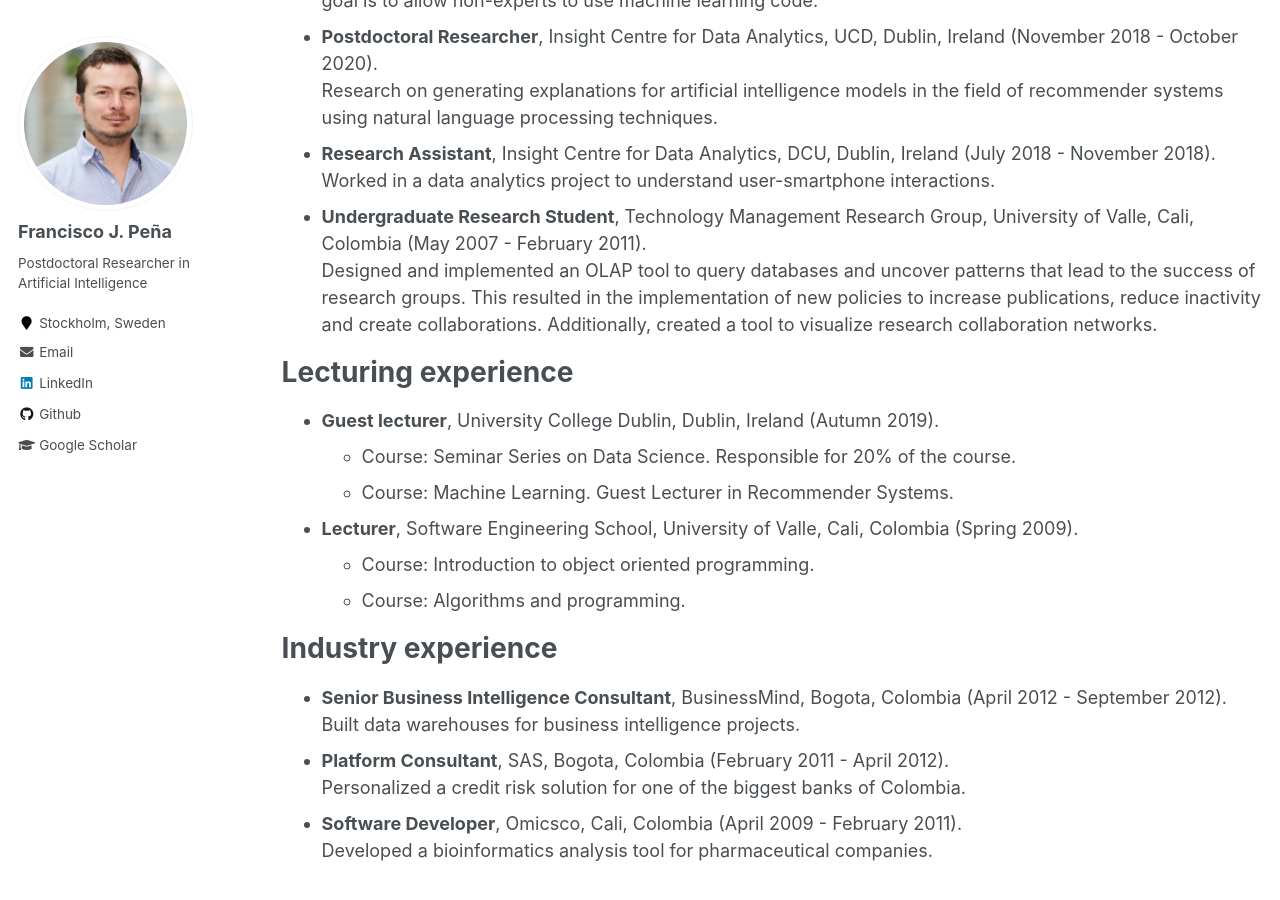
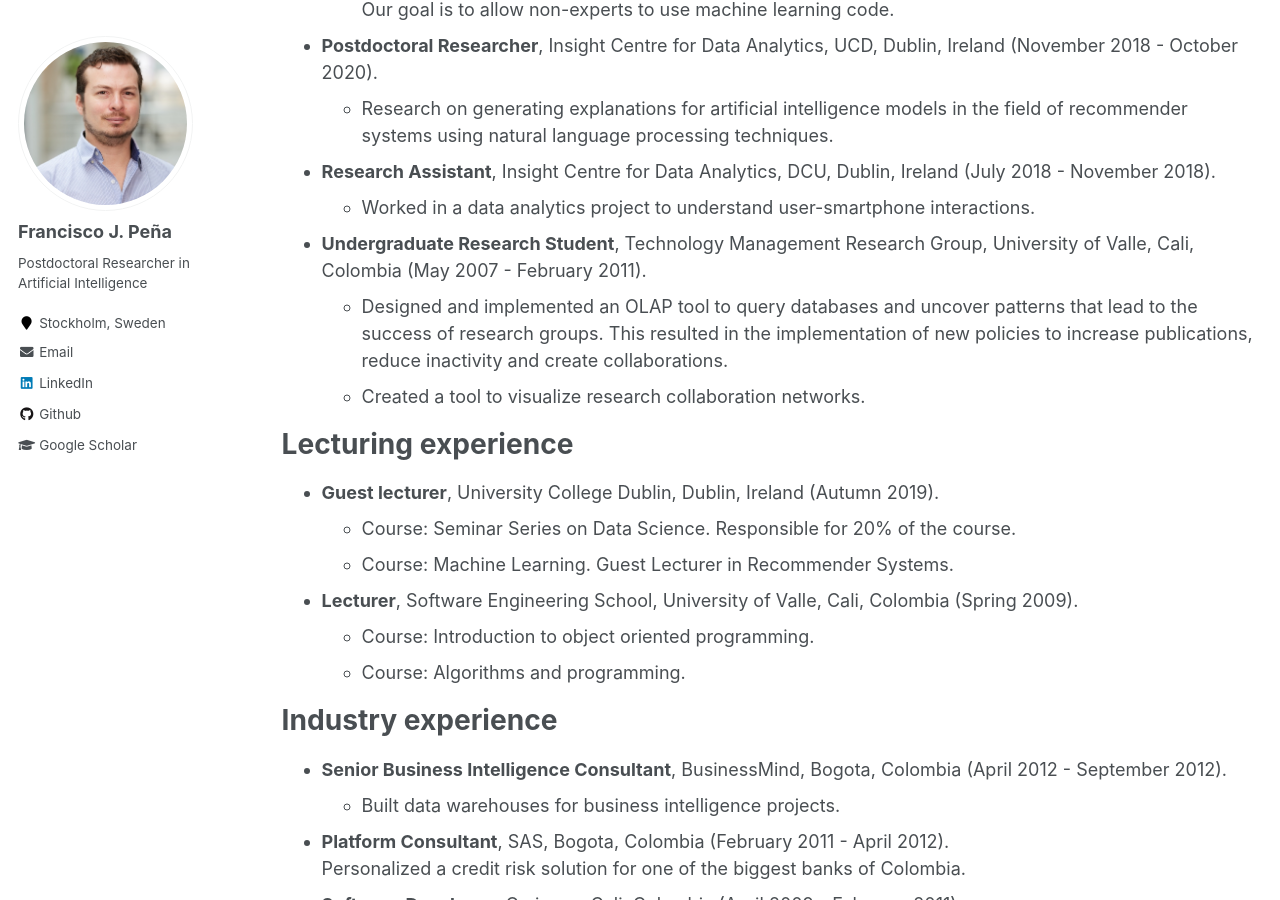
Before and after one commit to melqkiades/melqkiades.github.io, a Jekyll site: the page built from _pages/cv.md, in a window 1280 px wide and 900 px high, scrolled down 663 px. Built offline with Jekyll 4.4.1, drawn with Linux system fonts in a browser that asks for light colours.

Commit message:
Updated the CV page

```diff
--- a/_pages/cv.md
+++ b/_pages/cv.md
@@ -26,13 +26,14 @@ Education
 Research experience
 ======
 * **Postdoctoral Researcher**, Distributed Computing Research Group, KTH, Stockholm, Sweden (December 2019 - Present).<br>
-  Research on generating natural language descriptions of source code using deep learning techniques. Our goal is to allow non-experts to use machine learning code.
+  * Research on generating natural language descriptions of source code using deep learning techniques. Our goal is to allow non-experts to use machine learning code.
 * **Postdoctoral Researcher**, Insight Centre for Data Analytics, UCD, Dublin, Ireland (November 2018 - October 2020).<br>
-  Research on generating explanations for artificial intelligence models in the field of recommender systems using natural language processing techniques.
+  * Research on generating explanations for artificial intelligence models in the field of recommender systems using natural language processing techniques.
 * **Research Assistant**, Insight Centre for Data Analytics, DCU, Dublin, Ireland (July 2018 - November 2018).<br>
-  Worked in a data analytics project to understand user-smartphone interactions.
+  * Worked in a data analytics project to understand user-smartphone interactions.
 * **Undergraduate Research Student**, Technology Management Research Group, University of Valle, Cali, Colombia (May 2007 - February 2011).<br>
-  Designed and implemented an OLAP tool to query databases and uncover patterns that lead to the success of research groups. This resulted in the implementation of new policies to increase publications, reduce inactivity and create collaborations. Additionally, created a tool to visualize research collaboration networks.
+  * Designed and implemented an OLAP tool to query databases and uncover patterns that lead to the success of research groups. This resulted in the implementation of new policies to increase publications, reduce inactivity and create collaborations.
+  * Created a tool to visualize research collaboration networks.
 
 
 
@@ -49,8 +50,8 @@ Lecturing experience
 Industry experience
 ======
 * **Senior Business Intelligence Consultant**, BusinessMind, Bogota, Colombia (April 2012 - September 2012).<br>
-  Built data warehouses for business intelligence projects.
+  * Built data warehouses for business intelligence projects.
 * **Platform Consultant**, SAS, Bogota, Colombia (February 2011 - April 2012).<br>
   Personalized a credit risk solution for one of the biggest banks of Colombia.
 * **Software Developer**, Omicsco, Cali, Colombia (April 2009 - February 2011).<br>
-  Developed a bioinformatics analysis tool for pharmaceutical companies.
+  * Developed a bioinformatics analysis tool for pharmaceutical companies.
```
